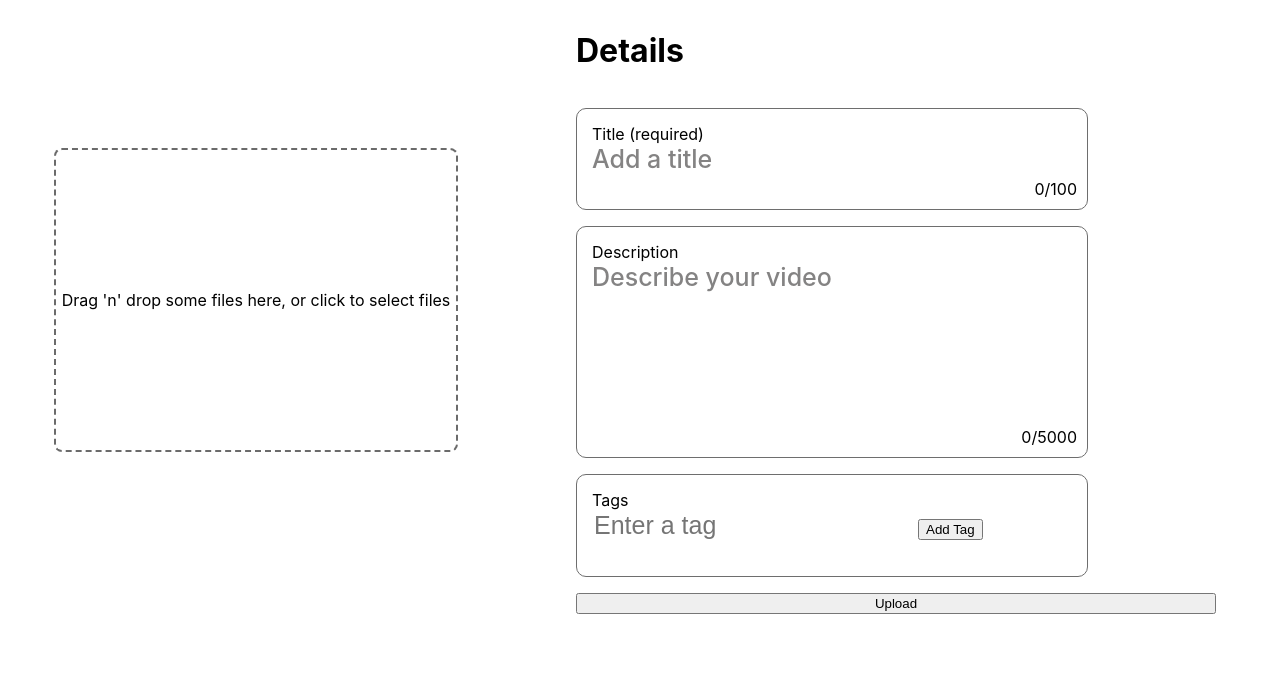
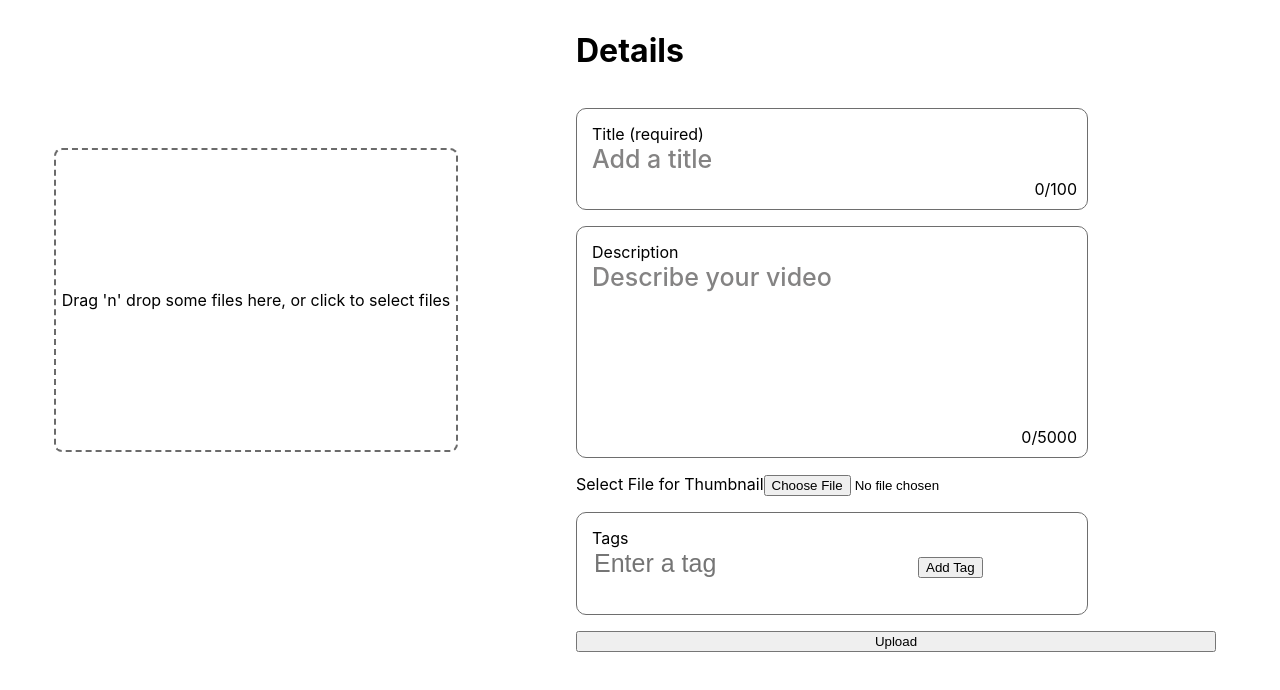
Before and after one commit to kevincas01/Video-Upload, a React (Create React App) app in the folder client/: page /upload in a window 1280 px wide. Shown: the top 690 px of the page. Built offline with nearby package versions, Linux system fonts and the light colour scheme.

Commit message:
Fix uploader styles

```diff
--- a/client/src/components/TagInput.tsx
+++ b/client/src/components/TagInput.tsx
@@ -27,7 +27,7 @@ const TagInput: React.FC<TagInputProps> = ({onTagsChange}) => {
   };
 
   return (
-    <div >
+    <>
       <form onSubmit={handleAddTag}>
         <input
           id="tag-input"
@@ -48,7 +48,7 @@ const TagInput: React.FC<TagInputProps> = ({onTagsChange}) => {
           </div>
         ))}
       </div>
-    </div>
+    </>
   );
 };
 
--- a/client/src/components/Upload.tsx
+++ b/client/src/components/Upload.tsx
@@ -143,31 +143,21 @@ const Upload = () => {
             }
           </div>
 
-
-
-
-        </div>
-
-
           {selectedFile && (
             <div className="selected-file">
               <h2>{selectedFile.name}</h2>
-              <video width="320" height="240" controls>
+              <video controls>
                 <source src={URL.createObjectURL(selectedFile)} type="video/mp4" />
                 Your browser does not support the video tag.
               </video>
 
-              <div>
-                <label htmlFor="thumbnail">Selected File for Thumbnail</label>
-                <input type='file' accept="image/*" name="thumbnail" onChange={handleThumbnailChange}></input>
-              </div>
 
-              {thumbnailFile && (
-                <img src={URL.createObjectURL(thumbnailFile)} alt="Thumbnail" width="320" height="240" />
-                )}
             </div>
 
       )}
+
+        </div>
+
       </div>
 
 
@@ -203,10 +193,23 @@ const Upload = () => {
         </div>
       </div>
 
+      <div className='thumbnail-container'>
+
+
+                <label htmlFor="thumbnail">Select File for Thumbnail</label>
+                <input type='file' accept="image/*" name="thumbnail" onChange={handleThumbnailChange}></input>
+
+
+              {thumbnailFile && (
+                <img className=" thumbnail" src={URL.createObjectURL(thumbnailFile)} alt="Thumbnail"/>
+                )}
+      </div>
       <div className="tags-container">
           <div className="label">
               Tags
           </div>
+
+
 
 {/* TODO:FIX THE DIFFERENCE IN FONT OF THE TAGS FROM THE OTHER INPUTS */}
         <div className="tags">
```
